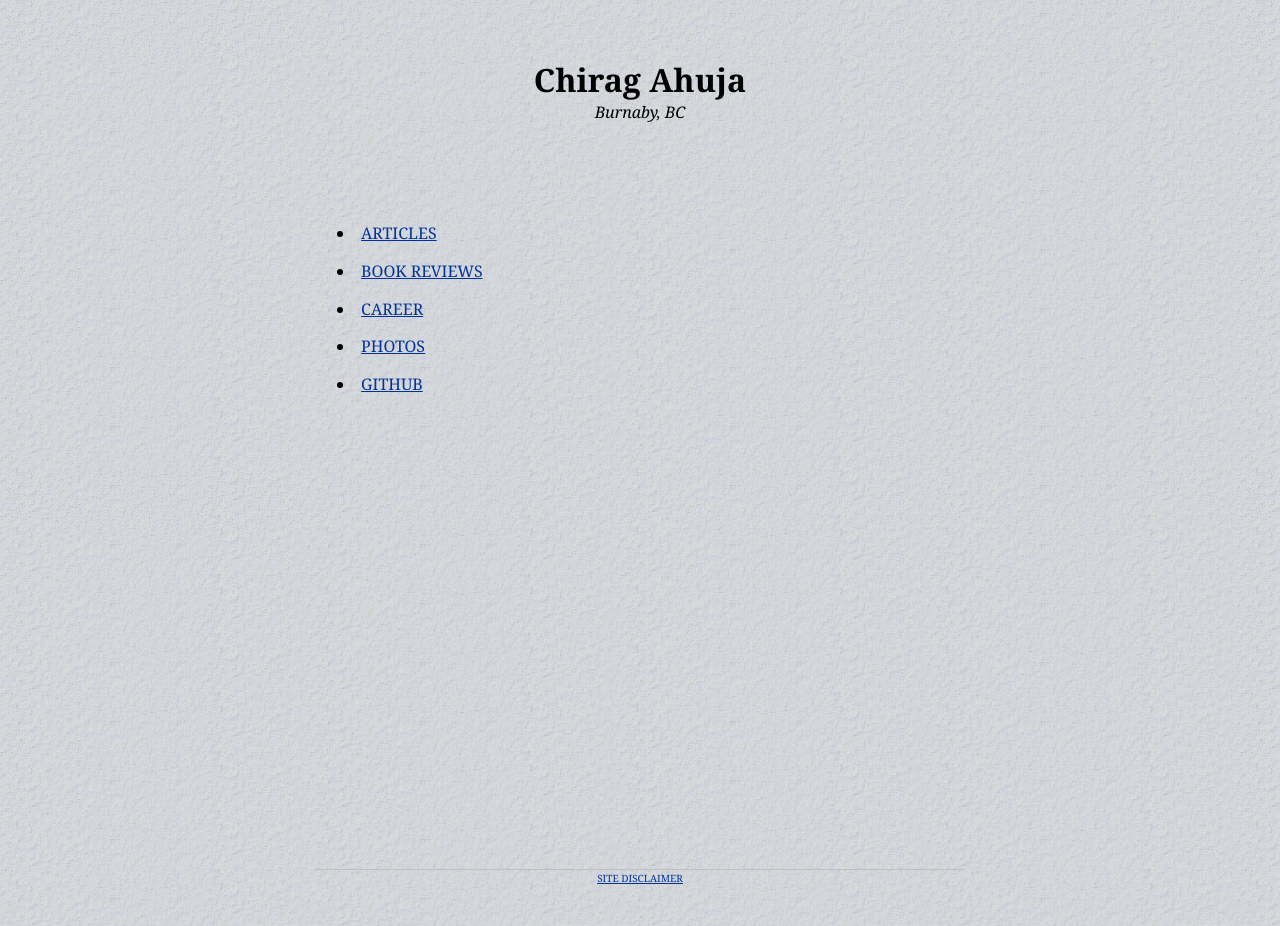
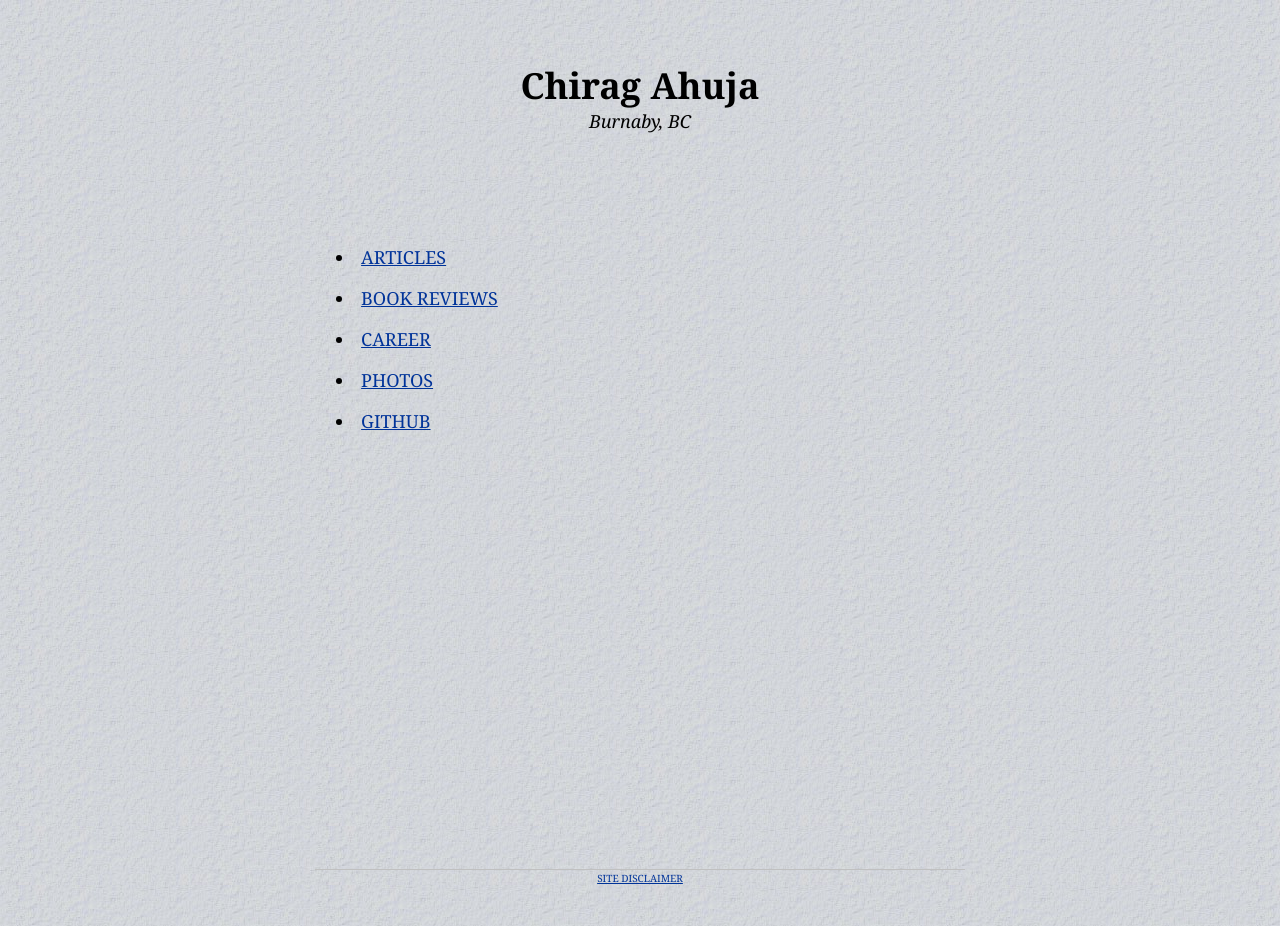
Before and after one commit to ChiragHAhuja/chiragahuja.github.io, a Jekyll site: the page built from index.md, in a window 1280 px wide. Built offline with Jekyll 4.4.1, drawn with Linux system fonts in a browser that asks for light colours.

Commit message:
center table and incr font size

```diff
--- a/_includes/head.html
+++ b/_includes/head.html
@@ -19,7 +19,7 @@
             /* background-color: #f1d9d2; */
             max-width: 650px;
             line-height: 1.6;
-            font-size: 16px;
+            font-size: 18px;
             color: #000;
             padding: 0 10px
         }
@@ -140,6 +140,12 @@
             font-size: small;
         }
 
+        table{
+            width:70%;
+            margin-left:15%;
+            margin-right:15%;
+        }
+
         main {
             display: flex;
             flex-direction: column;
--- a/todo.txt
+++ b/todo.txt
@@ -39,6 +39,8 @@
 Peer Review is overrated
 I skate to where people don't realize the puck already is
 Reducers, not consumers or producers
+The next Zukerberg will be Bezos
+Amazon is dangerously close to being a monopoly in 2 unrelated markets
 
 # Jekyll Notes
 
```
